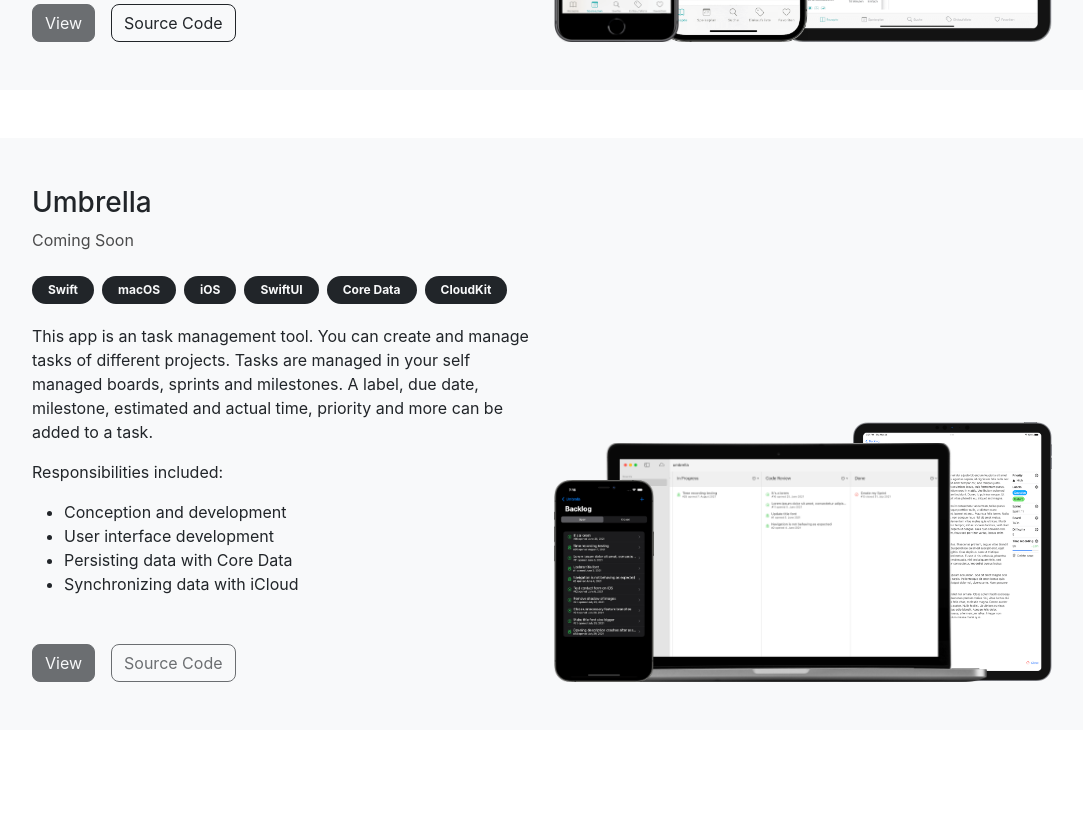
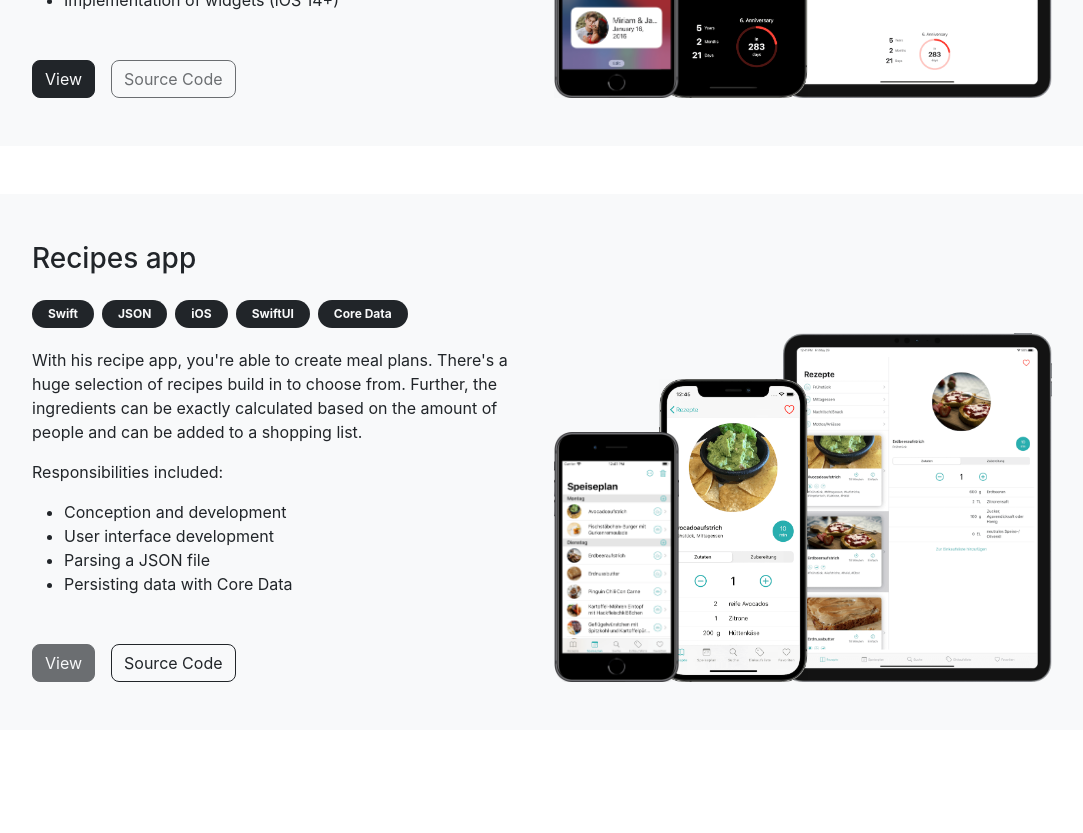
Before and after one commit to Hebrasco/hebrasco.github.io, a React (Create React App) app: page / in a window 1280 px wide. Shown: the part 3520-4353 px from the top of the page, without its empty margins (98-1181 px from the left). Built offline with nearby package versions, Linux system fonts and the light colour scheme.

Commit message:
Fix project order

```diff
--- a/src/data/index.ts
+++ b/src/data/index.ts
@@ -1,8 +1,5 @@
-import { Project } from 'types'
-
 export { CONFIG } from './config'
 export * as MISC from './misc'
 export * as PROFILE from './profile'
+export { PROJECTS } from './projects'
 export { ROUTES } from './routes'
-
-export const PROJECTS: Project[] = Object.values(require('./projects'))
--- a/src/data/projects/index.ts
+++ b/src/data/projects/index.ts
@@ -1,4 +1,7 @@
-export { BLOOM as bloom } from './Bloom'
-export { INSTERS as insters } from './Insters'
-export { RECIPES as recipes } from './Recipes'
-export { UMBRELLA as umbrella } from './Umbrella'
+import { Project } from 'types'
+import { BLOOM as bloom } from './Bloom'
+import { INSTERS as insters } from './Insters'
+import { RECIPES as recipes } from './Recipes'
+import { UMBRELLA as umbrella } from './Umbrella'
+
+export const PROJECTS: Project[] = [umbrella, insters, bloom, recipes]
```
